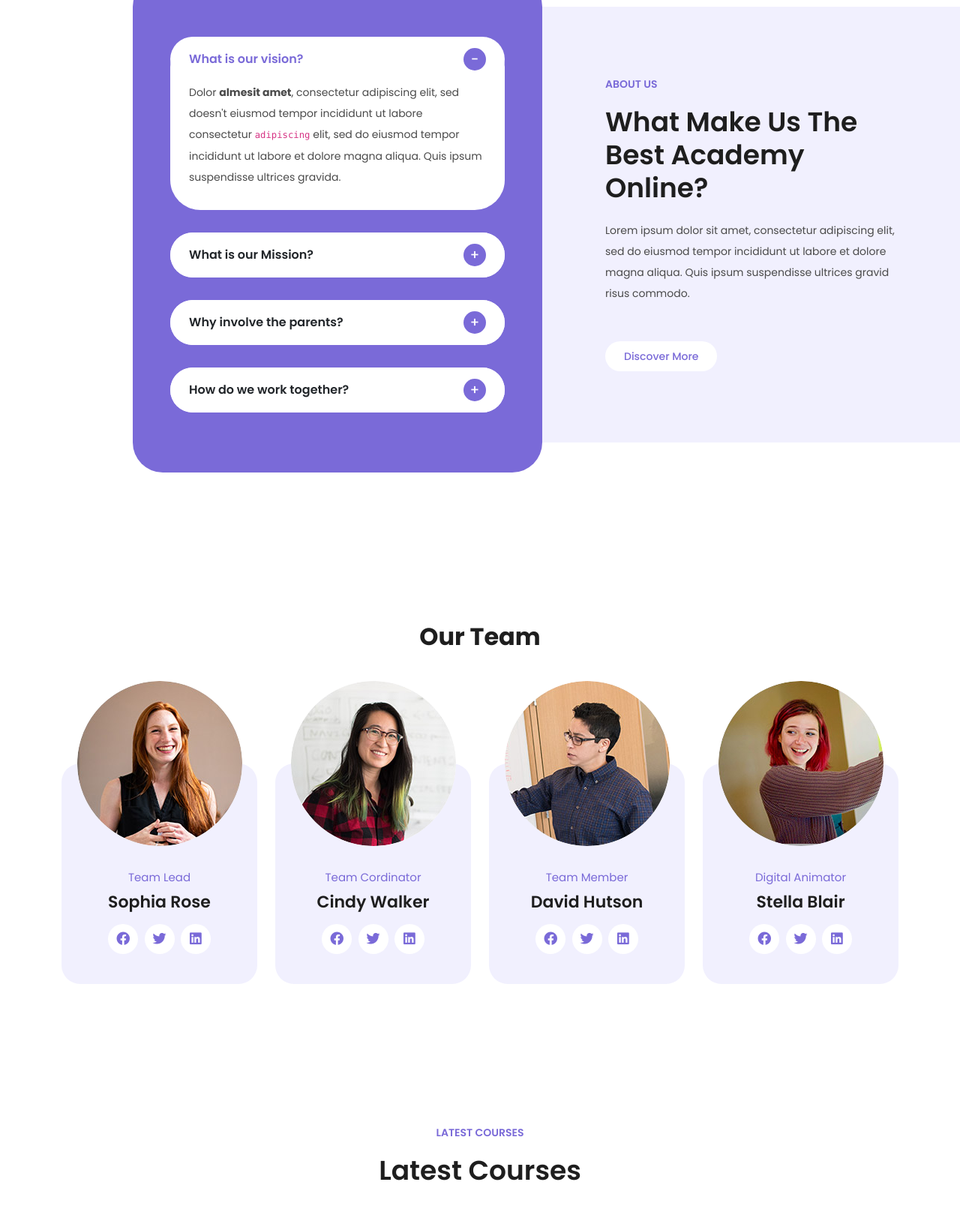
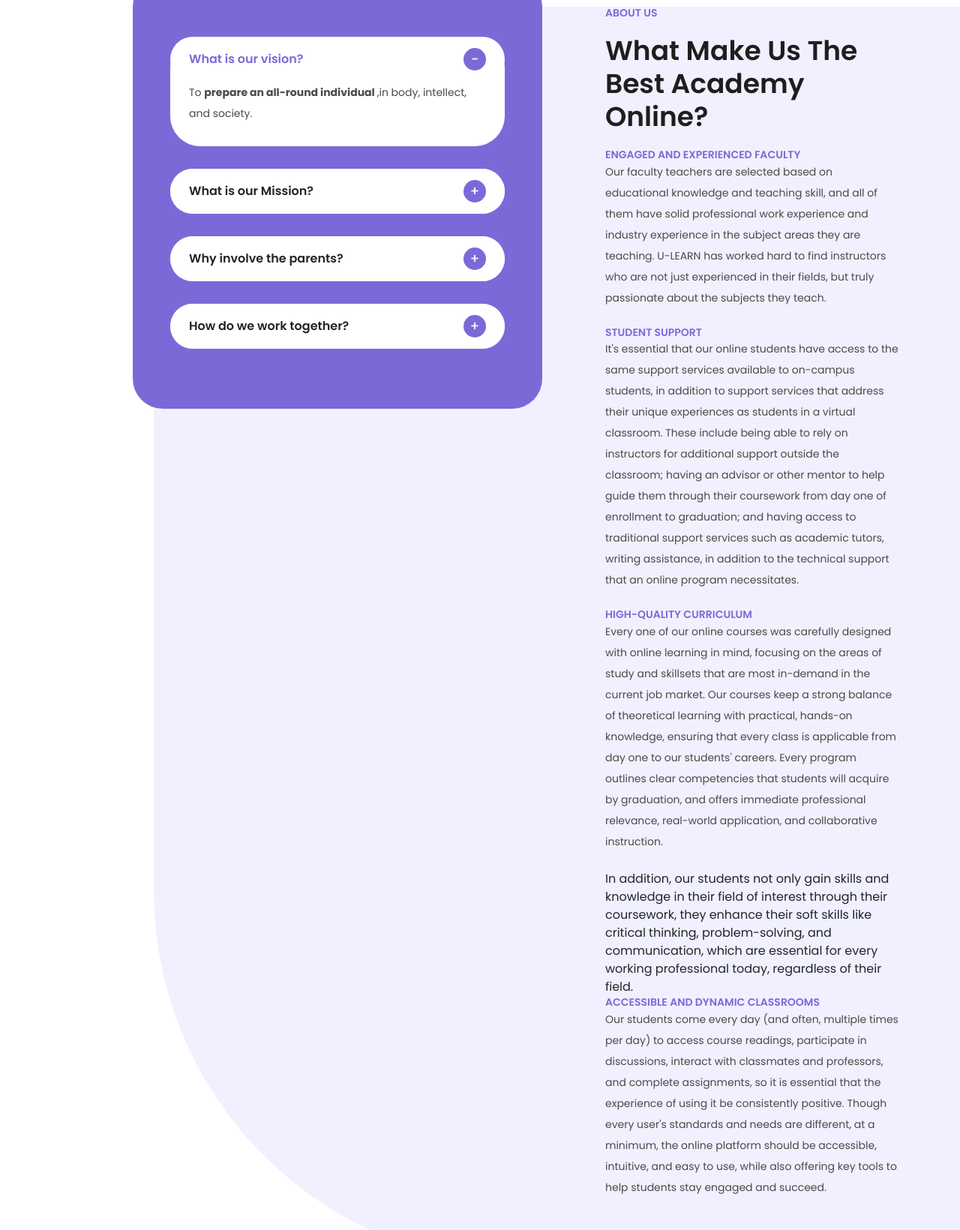
Before and after one commit to Layomi1/tech4dev-cohort2.5--final-project, a plain HTML site: page cohortn-2.5/index.html in a window 1280 px wide. Shown: the part 1276-2916 px from the top of the page at 75% size. Drawn offline with nearby package versions, Linux system fonts and the light colour scheme.

Commit message:
Update index.html
I have worked on ABOUT US. Any feedback on it will be highly appreciated.

```diff
--- a/cohortn-2.5/index.html
+++ b/cohortn-2.5/index.html
@@ -152,7 +152,7 @@ https://templatemo.com/tm-586-scholar
               </h2>
               <div id="collapseOne" class="accordion-collapse collapse show" aria-labelledby="headingOne" data-bs-parent="#accordionExample">
                 <div class="accordion-body">
-                  Dolor <strong>almesit amet</strong>, consectetur adipiscing elit, sed doesn't eiusmod tempor incididunt ut labore consectetur <code>adipiscing</code> elit, sed do eiusmod tempor incididunt ut labore et dolore magna aliqua. Quis ipsum suspendisse ultrices gravida.
+                  To <strong>prepare an all-round individual </strong>,in body, intellect, and society.
                 </div>
               </div>
             </div>
@@ -165,7 +165,7 @@ https://templatemo.com/tm-586-scholar
               </h2>
               <div id="collapseThree" class="accordion-collapse collapse" aria-labelledby="headingThree" data-bs-parent="#accordionExample">
                 <div class="accordion-body">
-                  There are more than one hundred responsive HTML templates to choose from <strong>Template</strong>Mo website. You can browse by different tags or categories.
+                  To equip a person for the 21st century world.
                 </div>
               </div>
             </div>
@@ -177,7 +177,15 @@ https://templatemo.com/tm-586-scholar
               </h2>
               <div id="collapseFour" class="accordion-collapse collapse" aria-labelledby="headingFour" data-bs-parent="#accordionExample">
                 <div class="accordion-body">
-                  You can also search on Google with specific keywords such as <code>templatemo business templates, templatemo gallery templates, admin dashboard templatemo, 3-column templatemo, etc.</code>
+                  The participation of parents in the educational process means that teachers and parents share the responsibility to teach students and work together to achieve educational goals. To this end, the organization mandates that teachers invite parents to regular academic meetings and events and that parents voluntarily commit to prioritizing these goals. <br>
+
+                  It helps when the parents feel happier and more involved with their children’s education. A good connection with the school lets parents understand the curriculum better and the advancement of their children. It also helps them feel more comfortable and happier with the quality of education. It can even motivate those who did not finish their education to continue it. <br>
+
+                  Parental involvement also improves teacher performance. When parents have better communication with teachers, they learn to value the work and the challenges that teachers face, which makes our teachers feel appreciated. <br>
+
+
+
+
                 </div>
               </div>
             </div>
@@ -191,9 +199,7 @@ https://templatemo.com/tm-586-scholar
               <div id="collapseTwo" class="accordion-collapse collapse" aria-labelledby="headingTwo"
                 data-bs-parent="#accordionExample">
                 <div class="accordion-body">
-                  Dolor <strong>almesit amet</strong>, consectetur adipiscing elit, sed doesn't eiusmod tempor incididunt ut labore
-                  consectetur <code>adipiscing</code> elit, sed do eiusmod tempor incididunt ut labore et dolore magna aliqua. Quis
-                  ipsum suspendisse ultrices gravida.
+                  We do all the work of building a strong class culture so that students can take more and more ownership of their learning. When things are running smoothly, students are able to collaborate and take charge of their learning. We do this through building appreciation, respectful talk, and teaching social and emotional skills.
                 </div>
               </div>
             </div>
@@ -203,7 +209,16 @@ https://templatemo.com/tm-586-scholar
           <div class="section-heading">
             <h6>About Us</h6>
             <h2>What make us the best academy online?</h2>
-            <p>Lorem ipsum dolor sit amet, consectetur adipiscing elit, sed do eiusmod tempor incididunt ut labore et dolore magna aliqua. Quis ipsum suspendisse ultrices gravid risus commodo.</p>
+<h6> Engaged and Experienced Faculty </h6>
+            <p> Our faculty teachers are selected based on educational knowledge and teaching skill, and all of them have solid professional work experience and industry experience in the subject areas they are teaching. U-LEARN has worked hard to find instructors who are not just experienced in their fields, but truly passionate about the subjects they teach. </p><br>
+            <h6>Student Support </h6>
+            <p>It's essential that our online students have access to the same support services available to on-campus students, in addition to support services that address their unique experiences as students in a virtual classroom. These include being able to rely on instructors for additional support outside the classroom; having an advisor or other mentor to help guide them through their coursework from day one of enrollment to graduation; and having access to traditional support services such as academic tutors, writing assistance, in addition to the technical support that an online program necessitates.</p><br>
+<h6>High-Quality Curriculum</h6>
+<p>Every one of our online courses was carefully designed with online learning in mind, focusing on the areas of study and skillsets that are most in-demand in the current job market. Our courses keep a strong balance of theoretical learning with practical, hands-on knowledge, ensuring that every class is applicable from day one to our students' careers. Every program outlines clear competencies that students will acquire by graduation, and offers immediate professional relevance, real-world application, and collaborative instruction.</p><br>
+In addition, our students not only gain skills and knowledge in their field of interest through their coursework, they enhance their soft skills like critical thinking, problem-solving, and communication, which are essential for every working professional today, regardless of their field. <br>
+<h6>Accessible and Dynamic Classrooms</h6>
+<p>Our  students come every day (and often, multiple times per day) to access course readings, participate in discussions, interact with classmates and professors, and complete assignments, so it is essential that the experience of using it be consistently positive. Though every user's standards and needs are different, at a minimum, the online platform should be accessible, intuitive, and easy to use, while also offering key tools to help students stay engaged and succeed.</p>
+
             <div class="main-button">
               <a href="#">Discover More</a>
             </div>
```
